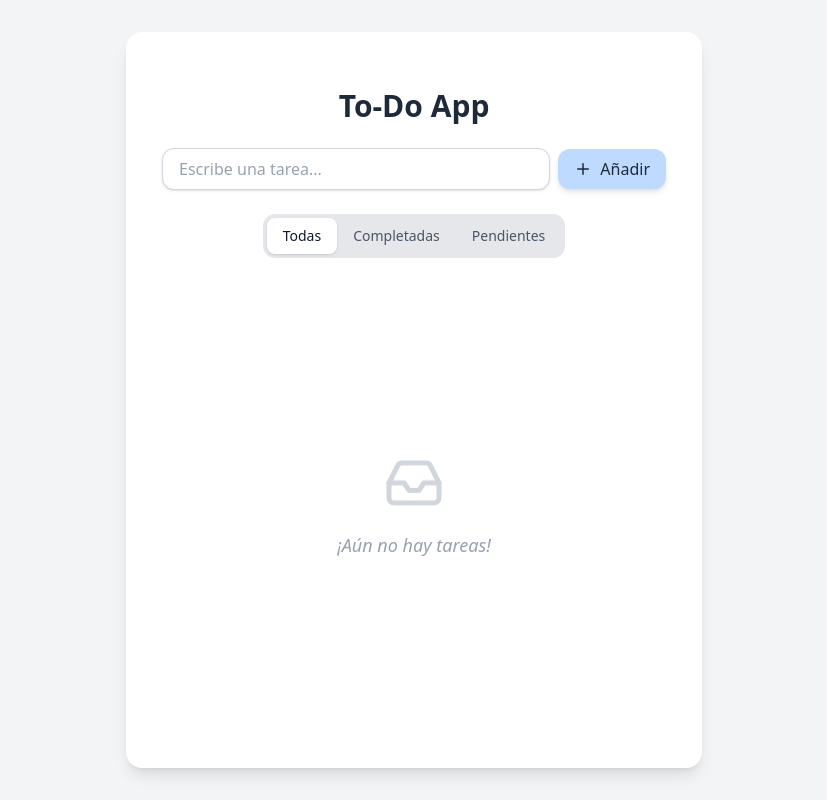
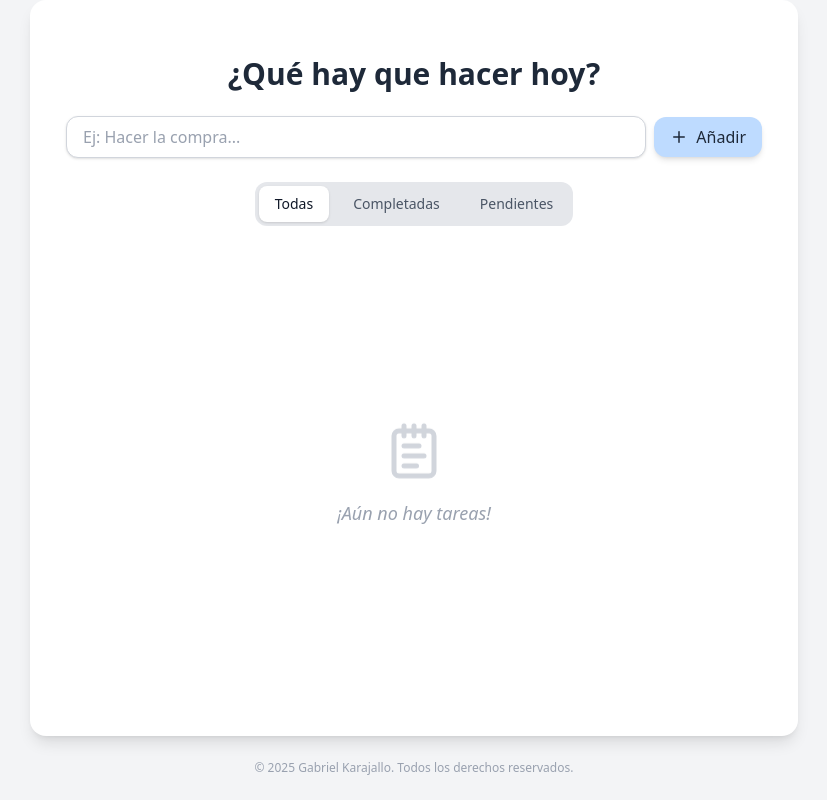
Before and after one commit to Gabriel-Karajallo/To-Do-App, a React (Vite) app: page / in a window 1280 px wide. Shown: the whole page, without its empty margins (226-1053 px from the left). Built offline with nearby package versions, Linux system fonts and the light colour scheme.

Commit message:
Correccion de funcionalidad de editar tareas y algunos estilos.

```diff
--- a/src/App.tsx
+++ b/src/App.tsx
@@ -49,10 +49,10 @@ export default function App() {
   }, [todos])
 
   return (
-    <div className="min-h-screen bg-gray-100 dark:bg-neutral-900 flex items-center justify-center px-4">
-      <div className="w-full max-w-xl bg-white dark:bg-neutral-800 shadow-lg rounded-2xl p-9 space-y-6">
+    <div className="min-h-screen bg-gray-100 dark:bg-neutral-900 flex flex-col items-center justify-center px-4">
+      <div className="w-full max-w-3xl bg-white dark:bg-neutral-800 shadow-lg rounded-2xl p-9 space-y-6">
         <h1 className="text-3xl font-bold text-center text-gray-800 dark:text-white mt-5">
-          To-Do App
+          ¿Qué hay que hacer hoy?
         </h1>
 
         {/* Formulario */}
@@ -69,6 +69,10 @@ export default function App() {
           setTodos={setTodos}
         />
       </div>
+      {/* Footer fuera del contenedor principal */}
+      <footer className="w-full py-6 text-center text-xs text-gray-400 dark:text-gray-500">
+        © 2025 Gabriel Karajallo. Todos los derechos reservados.
+      </footer>
     </div>
   )
 }
--- a/src/Components/FilterSegment.tsx
+++ b/src/Components/FilterSegment.tsx
@@ -16,7 +16,7 @@ export default function FilterSegment({ filter, setFilter }: FilterSegmentProps)
   ];
 
   return (
-    <div className="flex bg-gray-200 dark:bg-neutral-700 rounded-xl p-1 w-max mx-auto">
+    <div className="flex gap-x-2 bg-gray-200 dark:bg-neutral-700 rounded-xl p-1 w-max mx-auto">
       {segments.map((seg) => (
         <button
           key={seg.value}
--- a/src/Components/TodoForm.tsx
+++ b/src/Components/TodoForm.tsx
@@ -29,7 +29,7 @@ export default function TodoForm({ onAddTodo }: TodoFormProps) {
         type="text"
         value={text}
         onChange={(e) => setText(e.target.value)}
-        placeholder="Escribe una tarea..."
+        placeholder="Ej: Hacer la compra..."
         className="flex-1 rounded-xl border border-gray-300 dark:border-gray-600 bg-white dark:bg-gray-800 px-4 py-2 text-gray-800 dark:text-gray-200 placeholder-gray-400 dark:placeholder-gray-500
                focus:outline-none focus:ring-2 focus:ring-blue-200 dark:focus:ring-blue-400 transition-all duration-300 shadow-sm"
       />
--- a/src/Components/TodoItem.tsx
+++ b/src/Components/TodoItem.tsx
@@ -65,7 +65,6 @@ export default function TodoItem({
       type="text"
       value={editText}
       onChange={(e) => setEditText(e.target.value)}
-      onBlur={handleSave} // guarda al perder foco (móvil)
       onKeyDown={(e) => {
         if (e.key === "Enter") handleSave();
         if (e.key === "Escape") handleCancel();
--- a/src/Components/TodoList.tsx
+++ b/src/Components/TodoList.tsx
@@ -1,4 +1,4 @@
-import { Inbox } from "lucide-react"; // icono Lucide para “sin tareas”
+import { NotepadText } from "lucide-react"; // icono Lucide para “sin tareas”
 import { AnimatePresence, Reorder } from "framer-motion";
 import TodoItem from "./TodoItem";
 import type { Todo } from "../Types/todo";
@@ -26,7 +26,7 @@ export default function TodoList({ todos, onToggleTodo, onDeleteTodo, setTodos }
     <div className="w-full">
       {todos.length === 0 ? (
         <div className="flex flex-col items-center justify-center h-[450px] text-gray-400 dark:text-gray-500">
-          <Inbox size={60} className="mb-4 animate-bounce text-gray-300 dark:text-gray-600" />
+          <NotepadText size={60} className="mb-4 animate-bounce text-gray-300 dark:text-gray-600" />
           <p className="text-center text-lg italic">¡Aún no hay tareas!</p>
         </div>
       ) : (
```
